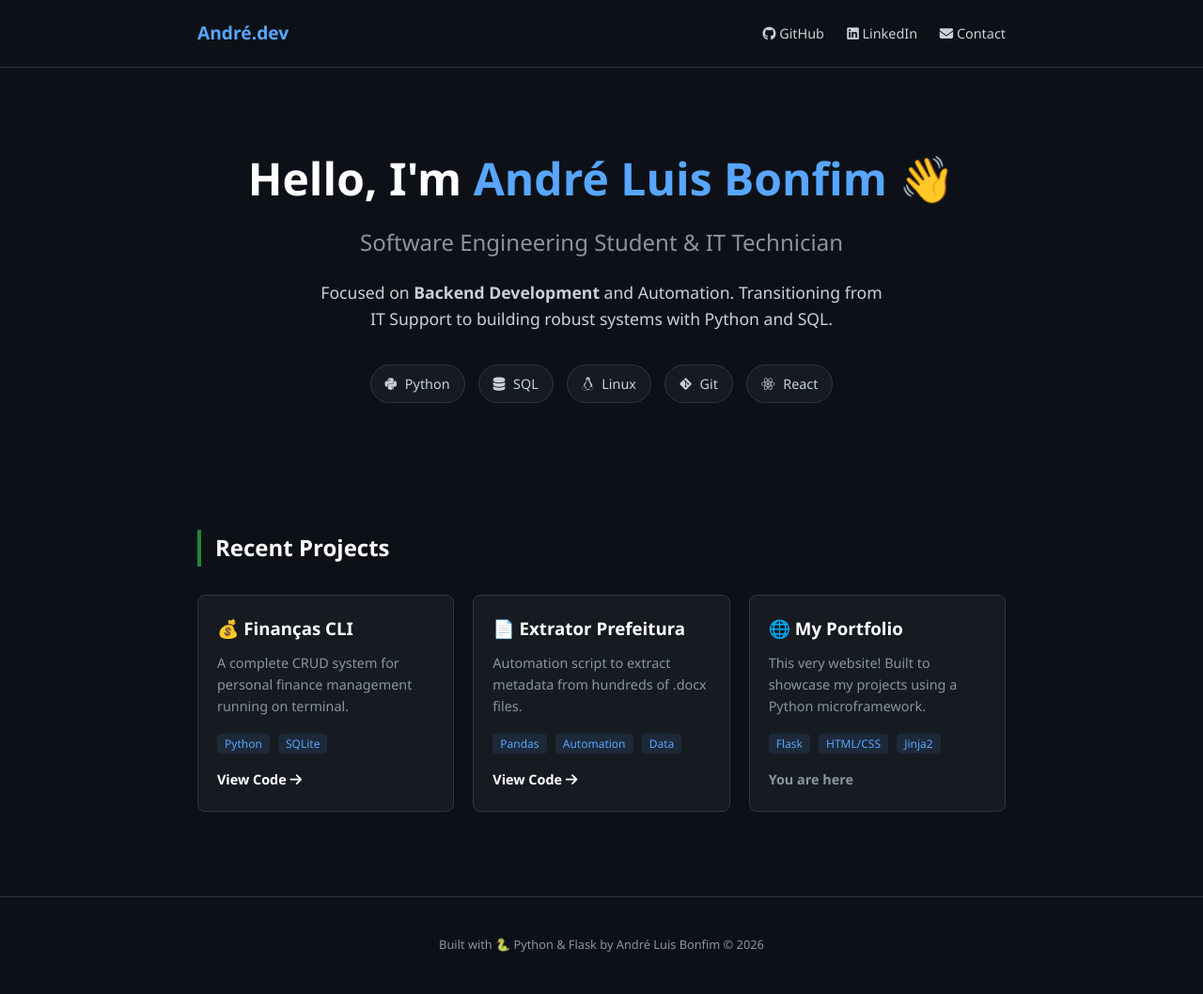
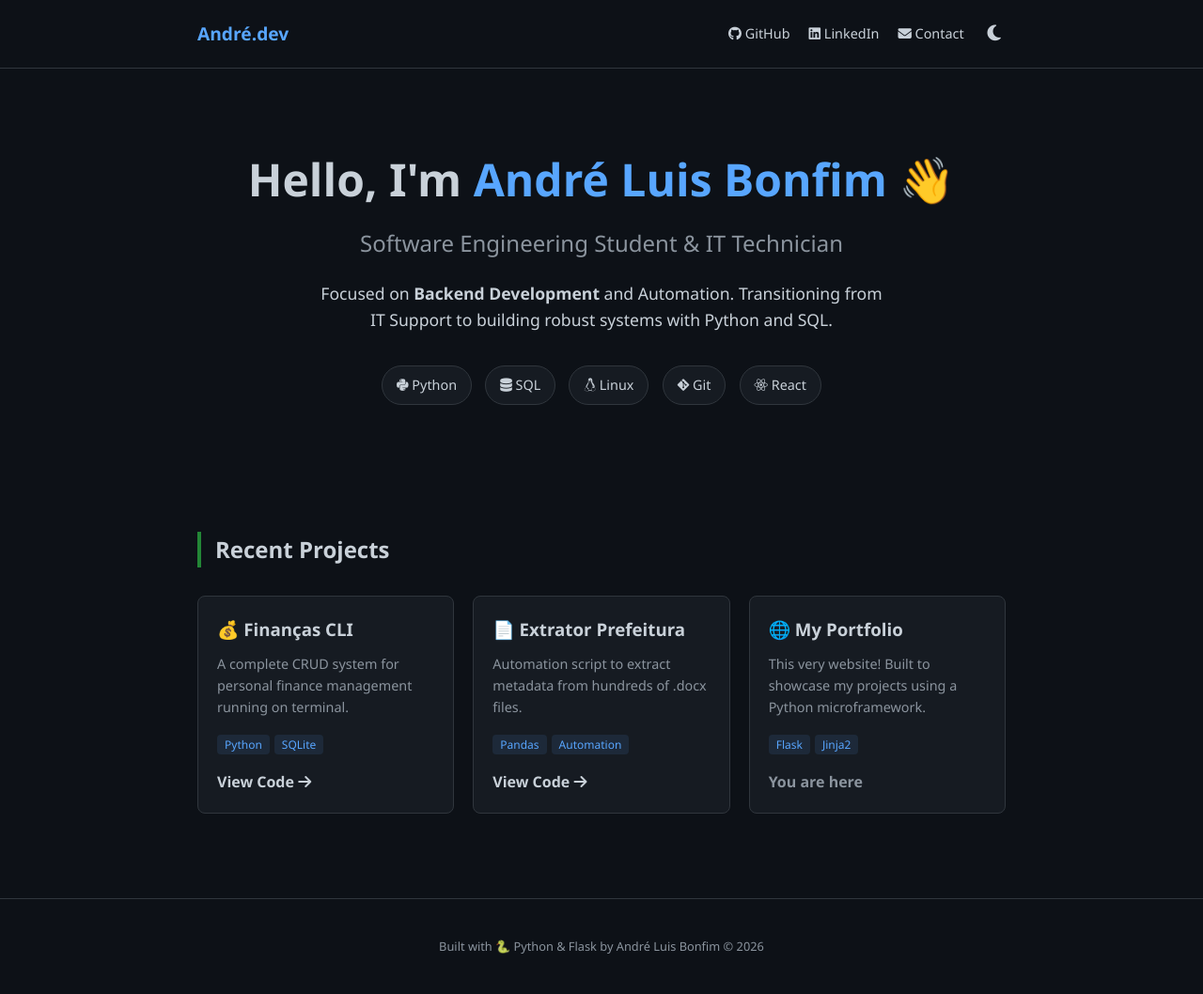
Before and after one commit to andrebonfim/my-portfolio, a Flask app: page / in a window 1280 px wide. Shown: the whole page at 94% size. Before the commit the page ends 1013 px from the top, so only its background shows below. Run offline with Flask 3, Linux system fonts and the light colour scheme.

Commit message:
refactor: Implement Jinja2 template inheritance with base.html layout

```diff
--- a/app.py
+++ b/app.py
@@ -2,12 +2,14 @@ from flask import Flask, render_template
 
 app = Flask(__name__)
 
+
 # Route for the home page
-@app.route('/')
+@app.route("/")
 def home():
     # Instead of returning text, we render a template
     return render_template("index.html")
 
-if __name__ == '__main__':
+
+if __name__ == "__main__":
     # Debug mode allows auto-reload when you change code
     app.run(debug=True)
--- a/static/css/style.css
+++ b/static/css/style.css
@@ -1,3 +1,24 @@
+/* Color Definitions (Default Dark Theme) */
+:root {
+  --bg-color: #0d1117;
+  --text-color: #c9d1d9;
+  --card-bg: #161b22;
+  --border-color: #30363d;
+  --highlight: #58a6ff; /* Blue */
+  --accent: #238636; /* Green */
+}
+
+/* Light Theme (Activated via JS) */
+body.light-mode {
+  --bg-color: #f4f4f9;
+  --text-color: #333333;
+  --card-bg: #ffffff;
+  --border-color: #ddd;
+  --highlight: #0056b3;
+  --accent: #198754;
+}
+
+/* Basic Reset */
 * {
   margin: 0;
   padding: 0;
@@ -6,9 +27,10 @@
 
 body {
   font-family: "Segoe UI", Tahoma, Geneva, Verdana, sans-serif;
-  background-color: #0d1117; /* GitHub Dark Mode bg */
-  color: #c9d1d9;
+  background-color: var(--bg-color);
+  color: var(--text-color);
   line-height: 1.6;
+  transition: background-color 0.3s, color 0.3s; /* Smooth transition */
 }
 
 .container {
@@ -20,31 +42,47 @@ body {
 /* Header */
 header {
   padding: 20px 0;
-  border-bottom: 1px solid #30363d;
+  border-bottom: 1px solid var(--border-color);
 }
-
 nav {
   display: flex;
   justify-content: space-between;
   align-items: center;
 }
-
 .logo {
   font-weight: bold;
   font-size: 1.2rem;
-  color: #58a6ff;
+  color: var(--highlight);
 }
 
+.links {
+  display: flex;
+  align-items: center;
+  gap: 20px;
+}
 .links a {
-  color: #c9d1d9;
+  color: var(--text-color);
   text-decoration: none;
-  margin-left: 20px;
   font-size: 0.9rem;
   transition: color 0.3s;
 }
+.links a:hover {
+  color: var(--highlight);
+}
 
-.links a:hover {
-  color: #58a6ff;
+/* Theme Toggle Button */
+#theme-toggle {
+  background: none;
+  border: none;
+  cursor: pointer;
+  color: var(--text-color);
+  font-size: 1.2rem;
+  padding: 5px;
+  transition: transform 0.2s;
+}
+#theme-toggle:hover {
+  transform: scale(1.1);
+  color: var(--highlight);
 }
 
 /* Hero Section */
@@ -52,56 +90,46 @@ nav {
   padding: 80px 0;
   text-align: center;
 }
-
 h1 {
   font-size: 3rem;
-  color: #fff;
+  color: var(--text-color);
   margin-bottom: 10px;
 }
-
 .highlight {
-  color: #58a6ff;
+  color: var(--highlight);
 }
-
 .subtitle {
   font-size: 1.5rem;
   color: #8b949e;
   margin-bottom: 20px;
 }
-
 .bio {
   max-width: 600px;
   margin: 0 auto 30px auto;
   font-size: 1.1rem;
 }
 
-/* Tech Stack Icons */
+/* Tech Stack */
 .tech-stack span {
   display: inline-block;
-  background: #161b22;
+  background: var(--card-bg);
   padding: 8px 15px;
   border-radius: 50px;
   margin: 5px;
-  border: 1px solid #30363d;
+  border: 1px solid var(--border-color);
   font-size: 0.9rem;
-}
-
-.tech-stack i {
-  margin-right: 5px;
 }
 
 /* Projects Section */
 .projects {
   padding: 50px 0;
 }
-
 h2 {
   margin-bottom: 30px;
-  border-left: 4px solid #238636; /* Verde Git */
+  border-left: 4px solid var(--accent);
   padding-left: 15px;
-  color: #fff;
+  color: var(--text-color);
 }
-
 .grid {
   display: grid;
   grid-template-columns: repeat(auto-fit, minmax(250px, 1fr));
@@ -109,23 +137,20 @@ h2 {
 }
 
 .card {
-  background: #161b22;
-  border: 1px solid #30363d;
+  background: var(--card-bg);
+  border: 1px solid var(--border-color);
   padding: 20px;
   border-radius: 8px;
   transition: transform 0.2s;
 }
-
 .card:hover {
   transform: translateY(-5px);
-  border-color: #58a6ff;
+  border-color: var(--highlight);
 }
-
 .card h3 {
-  color: #fff;
+  color: var(--text-color);
   margin-bottom: 10px;
 }
-
 .card p {
   font-size: 0.9rem;
   color: #8b949e;
@@ -134,33 +159,32 @@ h2 {
 
 .tags .tag {
   font-size: 0.75rem;
-  color: #58a6ff;
+  color: var(--highlight);
   background: rgba(88, 166, 255, 0.1);
   padding: 2px 8px;
   border-radius: 4px;
   margin-right: 5px;
 }
 
+/* Buttons */
 .btn {
   display: inline-block;
   margin-top: 15px;
   text-decoration: none;
-  color: #fff;
-  font-size: 0.9rem;
+  color: var(--text-color);
   font-weight: bold;
 }
-
 .btn:hover {
   text-decoration: underline;
+  color: var(--highlight);
 }
-
 .secondary {
   color: #8b949e;
   cursor: default;
 }
-
 .secondary:hover {
   text-decoration: none;
+  color: #8b949e;
 }
 
 /* Footer */
@@ -169,6 +193,6 @@ footer {
   padding: 40px 0;
   color: #8b949e;
   font-size: 0.8rem;
-  border-top: 1px solid #30363d;
+  border-top: 1px solid var(--border-color);
   margin-top: 40px;
 }
--- /dev/null
+++ b/static/js/script.js
@@ -0,0 +1,29 @@
+/* static/js/script.js */
+
+document.addEventListener("DOMContentLoaded", () => {
+  const toggleButton = document.getElementById("theme-toggle");
+  const body = document.body;
+  const icon = toggleButton.querySelector("i");
+
+  // Check if user has a saved preference
+  if (localStorage.getItem("theme") === "light") {
+    body.classList.add("light-mode");
+    icon.classList.remove("fa-moon");
+    icon.classList.add("fa-sun");
+  }
+
+  toggleButton.addEventListener("click", () => {
+    body.classList.toggle("light-mode");
+
+    // Toggle icon (Moon <-> Sun) and save preference
+    if (body.classList.contains("light-mode")) {
+      icon.classList.remove("fa-moon");
+      icon.classList.add("fa-sun");
+      localStorage.setItem("theme", "light");
+    } else {
+      icon.classList.remove("fa-sun");
+      icon.classList.add("fa-moon");
+      localStorage.setItem("theme", "dark");
+    }
+  });
+});
--- /dev/null
+++ b/templates/base.html
@@ -0,0 +1,58 @@
+<!DOCTYPE html>
+<html lang="en">
+
+<head>
+  <meta charset="UTF-8" />
+  <meta name="viewport" content="width=device-width, initial-scale=1.0" />
+
+  <title>{% block title %}André Luis Bonfim | Portfolio{% endblock %}</title>
+
+  <meta name="description"
+    content="Portfolio of André Luis Bonfim - Software Engineering Student & IT Technician focusing on Python, SQL, and Backend Development." />
+  <meta property="og:title" content="André Luis Bonfim | Backend Developer Portfolio" />
+  <meta property="og:description" content="Check out my projects in Python, SQL, and Automation." />
+  <meta property="og:url" content="https://andrebonfim.me" />
+  <meta property="og:type" content="website" />
+
+  <link rel="stylesheet" href="https://cdnjs.cloudflare.com/ajax/libs/font-awesome/6.4.0/css/all.min.css" />
+  <link rel="stylesheet" href="{{ url_for('static', filename='css/style.css') }}" />
+</head>
+
+<body>
+  <header>
+    <div class="container">
+      <nav>
+        <div class="logo">André.dev</div>
+        <div class="links">
+          <a href="https://github.com/andrebonfim" target="_blank">
+            <i class="fab fa-github"></i> GitHub
+          </a>
+          <a href="https://linkedin.com/in/andreluisbonfim" target="_blank">
+            <i class="fab fa-linkedin"></i> LinkedIn
+          </a>
+          <a href="mailto:andrebonfim@pm.me">
+            <i class="fas fa-envelope"></i> Contact
+          </a>
+          <button id="theme-toggle" aria-label="Toggle Dark Mode">
+            <i class="fas fa-moon"></i>
+          </button>
+        </div>
+      </nav>
+    </div>
+  </header>
+
+  <main>
+
+    {% block content %}
+    {% endblock %}
+
+  </main>
+
+  <footer>
+    <p>Built with 🐍 Python & Flask by André Luis Bonfim © 2026</p>
+  </footer>
+
+  <script src="{{ url_for('static', filename='js/script.js') }}"></script>
+</body>
+
+</html>
--- a/templates/index.html
+++ b/templates/index.html
@@ -1,53 +1,9 @@
-<!DOCTYPE html>
-<html lang="en">
-  <head>
-    <meta charset="UTF-8" />
-    <meta name="viewport" content="width=device-width, initial-scale=1.0" />
-    <title>André Luis Bonfim | Portfolio</title>
+{% extends "base.html" %}
 
-    <meta
-      name="description"
-      content="Portfolio of André Luis Bonfim - Software Engineering Student & IT Technician focusing on Python, SQL, and Backend Development."
-    />
-    <meta
-      property="og:title"
-      content="André Luis Bonfim | Backend Developer Portfolio"
-    />
-    <meta
-      property="og:description"
-      content="Check out my projects in Python, SQL, and Automation."
-    />
-    <meta property="og:url" content="https://andrebonfim.me" />
-    <meta property="og:type" content="website" />
+{% block title %}André Luis Bonfim | Portfolio{%
+endblock %}
 
-    <link
-      rel="stylesheet"
-      href="https://cdnjs.cloudflare.com/ajax/libs/font-awesome/6.4.0/css/all.min.css"
-    />
-    <link
-      rel="stylesheet"
-      href="{{ url_for('static', filename='css/style.css') }}"
-    />
-  </head>
-  <body>
-    <header>
-      <div class="container">
-        <nav>
-          <div class="logo">André.dev</div>
-          <div class="links">
-            <a href="https://github.com/andrebonfim" target="_blank"
-              ><i class="fab fa-github"></i> GitHub</a
-            >
-            <a href="https://linkedin.com/in/andreluisbonfim" target="_blank">
-              <i class="fab fa-linkedin"></i> LinkedIn
-            </a>
-            <a href="mailto:andrebonfim@pm.me"
-              ><i class="fas fa-envelope"></i> Contact</a
-            >
-          </div>
-        </nav>
-      </div>
-    </header>
+{% block content %}
 
 <section class="hero">
   <div class="container">
@@ -55,8 +11,8 @@
     <p class="subtitle">Software Engineering Student & IT Technician</p>
     <p class="bio">
       Focused on <strong>Backend Development</strong> and Automation.
-          Transitioning from IT Support to building robust systems with Python
-          and SQL.
+      Transitioning from IT Support to building robust systems with Python and
+      SQL.
     </p>
     <div class="tech-stack">
       <span><i class="fab fa-python"></i> Python</span>
@@ -79,34 +35,22 @@
           terminal.
         </p>
         <div class="tags">
-              <span class="tag">Python</span>
-              <span class="tag">SQLite</span>
+          <span class="tag">Python</span><span class="tag">SQLite</span>
         </div>
-            <a
-              href="https://github.com/andrebonfim/financas-cli-python"
-              target="_blank"
-              class="btn"
-              >View Code <i class="fas fa-arrow-right"></i
-            ></a>
+        <a href="https://github.com/andrebonfim/financas-cli-python" target="_blank" class="btn">View Code <i
+            class="fas fa-arrow-right"></i></a>
       </div>
 
       <div class="card">
         <h3>📄 Extrator Prefeitura</h3>
         <p>
-              Automation script to extract metadata from hundreds of .docx
-              files.
+          Automation script to extract metadata from hundreds of .docx files.
         </p>
         <div class="tags">
-              <span class="tag">Pandas</span>
-              <span class="tag">Automation</span>
-              <span class="tag">Data</span>
+          <span class="tag">Pandas</span><span class="tag">Automation</span>
         </div>
-            <a
-              href="https://github.com/andrebonfim/extrator-prefeitura"
-              target="_blank"
-              class="btn"
-              >View Code <i class="fas fa-arrow-right"></i
-            ></a>
+        <a href="https://github.com/andrebonfim/extrator-prefeitura" target="_blank" class="btn">View Code <i
+            class="fas fa-arrow-right"></i></a>
       </div>
 
       <div class="card">
@@ -116,9 +60,7 @@
           microframework.
         </p>
         <div class="tags">
-              <span class="tag">Flask</span>
-              <span class="tag">HTML/CSS</span>
-              <span class="tag">Jinja2</span>
+          <span class="tag">Flask</span><span class="tag">Jinja2</span>
         </div>
         <a href="#" class="btn secondary">You are here</a>
       </div>
@@ -126,8 +68,4 @@
   </div>
 </section>
 
-    <footer>
-      <p>Built with 🐍 Python & Flask by André Luis Bonfim © 2026</p>
-    </footer>
-  </body>
-</html>
+{% endblock %}
```
Lines whose indentation alone changed are shown as unchanged.
